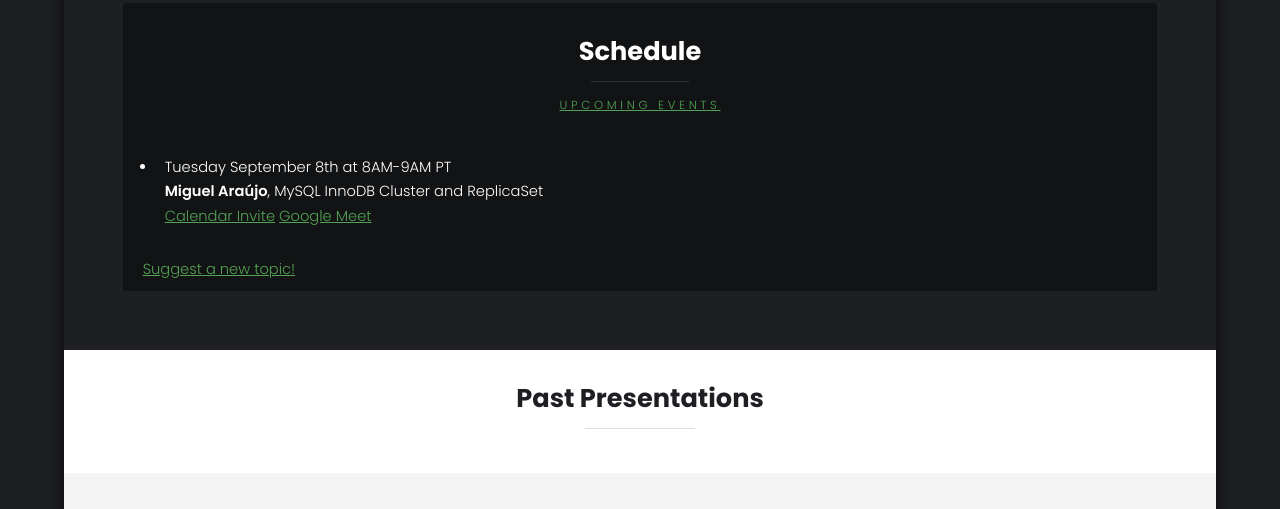
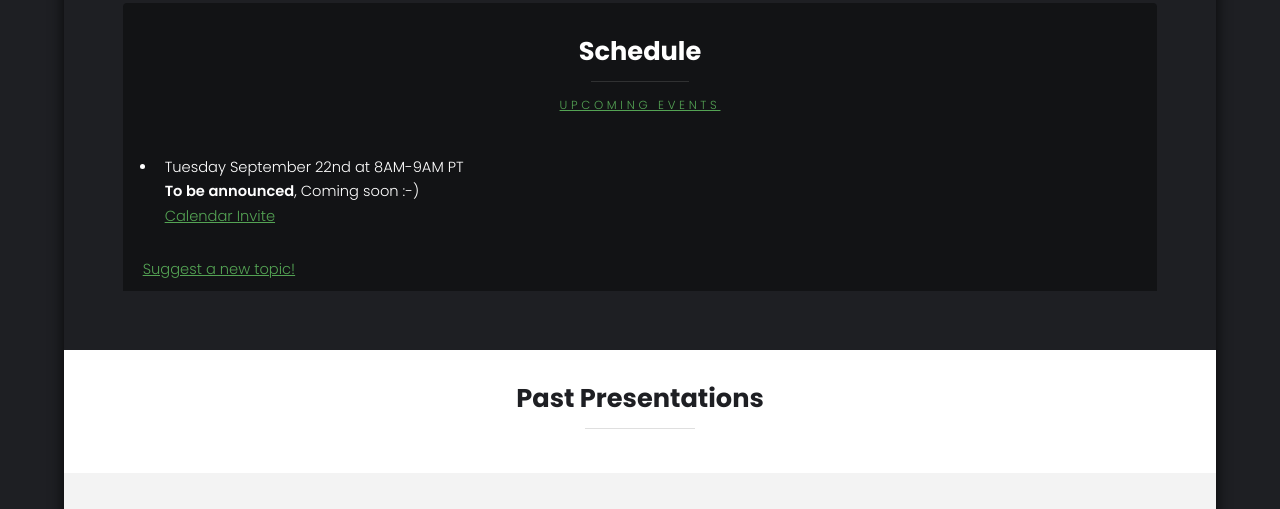
Before and after one commit to morgo/dbama, a plain HTML site: page index.html in a window 1280 px wide. Shown: the part 1544-2053 px from the top of the page. Drawn offline with Linux system fonts and the light colour scheme.

Commit message:
Add miguel video

```diff
--- a/index.html
+++ b/index.html
@@ -74,9 +74,9 @@
 					</header>
 					<div class="content">
 						<ul>
-							<li>Tuesday September 8th at 8AM-9AM PT<br />
-							<strong>Miguel Araújo</strong>, MySQL InnoDB Cluster and ReplicaSet<br />
-							<a href="https://calendar.google.com/event?action=TEMPLATE&tmeid=MGNtYXAwZjYza2M2bmRpNWIwNjZqNmVmMWQgdG9ja2VyQG0&tmsrc=tocker%40gmail.com">Calendar Invite</a> <a href="https://meet.google.com/zhi-cdow-pxh">Google Meet</a>
+							<li>Tuesday September 22nd at 8AM-9AM PT<br />
+							<strong>To be announced</strong>, Coming soon :-)<br />
+							<a href="https://calendar.google.com/event?action=TEMPLATE&tmeid=Mmk1NzdmN2Izc24yZ2U3aWE3czNmdGdiZ2IgZmJwdDJ0c2NxMmhncDQ0bDcxNjhia21kY2NAZw&tmsrc=fbpt2tscq2hgp44l7168bkmdcc%40group.calendar.google.com">Calendar Invite</a>
 							</li>
 						</ul>
 
@@ -91,6 +91,7 @@
 					</header>
 					<div class="content" align="center">
 						<ul>
+							<li><iframe width="728" height="410" src="https://www.youtube.com/embed/AsfFY555LCc" frameborder="0" allow="accelerometer; autoplay; encrypted-media; gyroscope; picture-in-picture" allowfullscreen></iframe></li>
 							<li><iframe width="728" height="410" src="https://www.youtube.com/embed/QPWOv-UQR9g" frameborder="0" allow="accelerometer; autoplay; encrypted-media; gyroscope; picture-in-picture" allowfullscreen></iframe></li>
 							<li><iframe width="728" height="410" src="https://www.youtube.com/embed/ZbTzWR64sUc" frameborder="0" allow="accelerometer; autoplay; encrypted-media; gyroscope; picture-in-picture" allowfullscreen></iframe></li>
 							<li><iframe width="728" height="410" src="https://www.youtube.com/embed/jk1v8rdNYNI" frameborder="0" allow="accelerometer; autoplay; encrypted-media; gyroscope; picture-in-picture" allowfullscreen></iframe></li>
```
